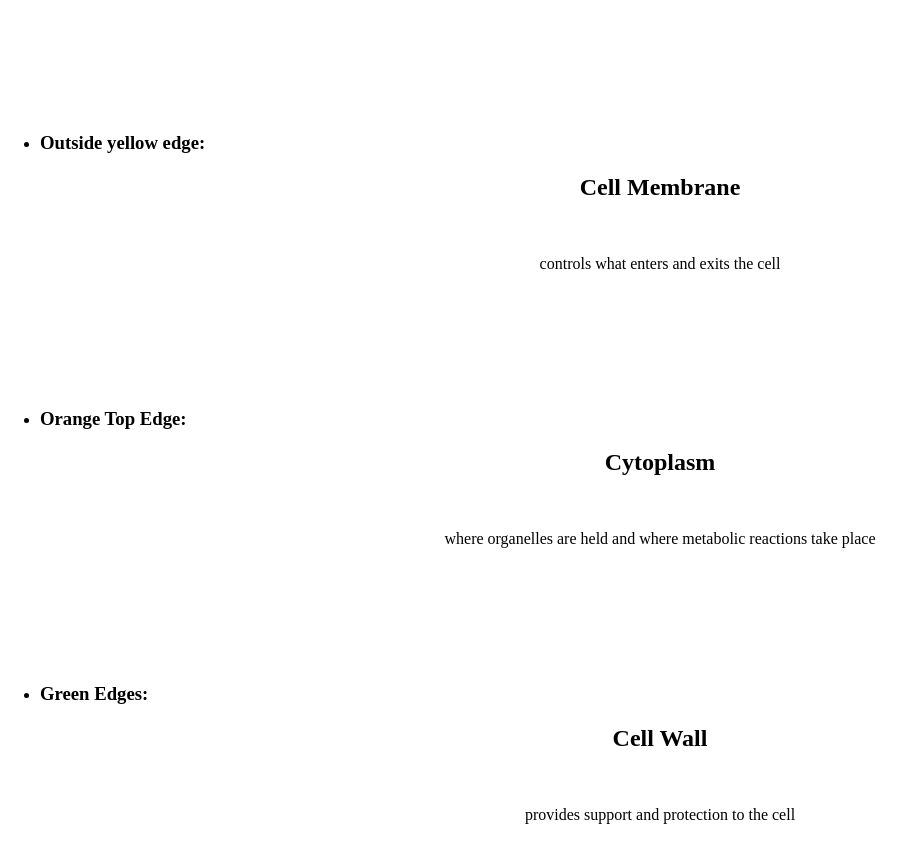
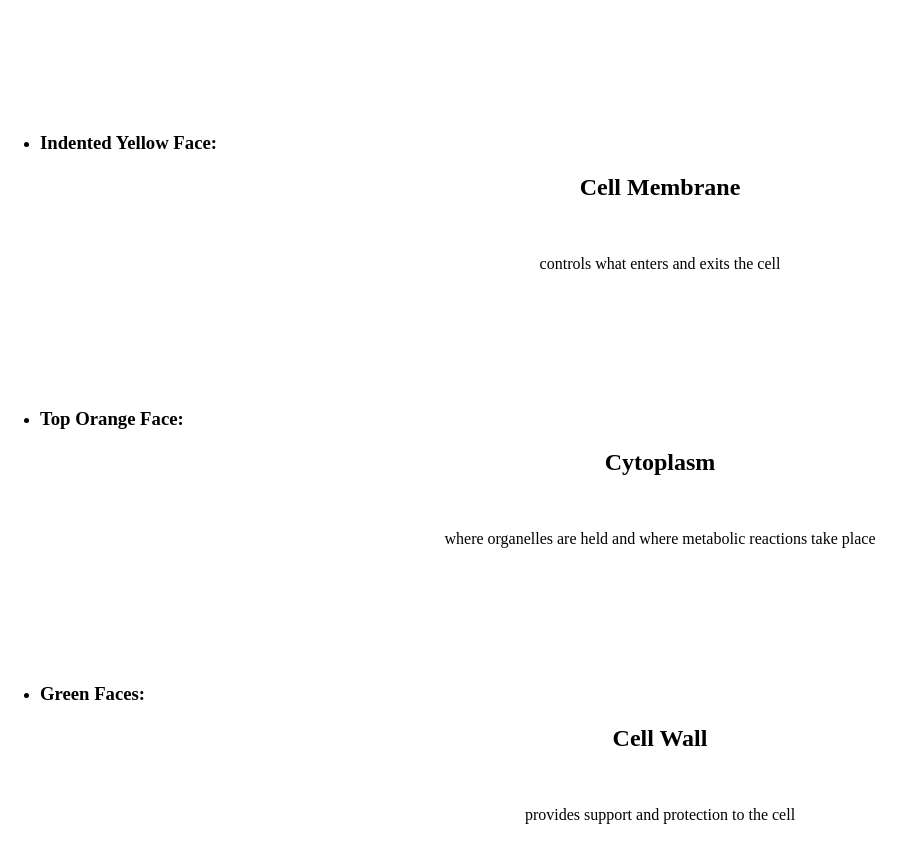
Before and after one commit to JakeSchool/3D-Cell, a plain HTML site: page index.html in a window 1280 px wide. Shown: the part 2323-3185 px from the top of the page, without its empty margins (0-914 px from the left). Drawn offline with nearby package versions, Linux system fonts and the light colour scheme.

Commit message:
Update index.html

```diff
--- a/index.html
+++ b/index.html
@@ -28,9 +28,9 @@
 			<li><img src="https://penguins904.github.io/3D-Cell/img/smooth-er.png", width="80", height="80"><h2 class = "center">Smooth Er</h2><br /> <p class = "center">performs lipid synthesis</p></li>
 			<li><img src="https://penguins904.github.io/3D-Cell/img/vacuole.png", width="80", height="80"><h2 class = "center">Vacuole</h2><br /> <p class = "center">storage system</p></li>
 			<li><img src="https://penguins904.github.io/3D-Cell/img/ribosome.png", width="80", height="80"><h2 class = "center">Ribosome</h2><br /> <p class = "center"> creates proteins</p></li>
-	    		<li> <h3>Outside yellow edge:</h3><h2 class = "center">Cell Membrane</h2><br /> <p class = "center">controls what enters and exits the cell</p></li>
-	    		<li><h3>Orange Top Edge:</h3><h2 class = "center">Cytoplasm</h2><br /> <p class = "center">where organelles are held and where metabolic reactions take place</p></li>
-	    		<li><h3>Green Edges:<h2 class = "center">Cell Wall</h2><br /> <p class = "center">provides support and protection to the cell</p></li>
+	    		<li> <h3>Indented Yellow Face:</h3><h2 class = "center">Cell Membrane</h2><br /> <p class = "center">controls what enters and exits the cell</p></li>
+	    		<li><h3>Top Orange Face:</h3><h2 class = "center">Cytoplasm</h2><br /> <p class = "center">where organelles are held and where metabolic reactions take place</p></li>
+	    		<li><h3>Green Faces:<h2 class = "center">Cell Wall</h2><br /> <p class = "center">provides support and protection to the cell</p></li>
 	    		<li><h3>Red Sphere:</h3><h2 class = "center">Lysosome</h2><br /> <p class = "center">breaks down substances in the cell</p></li>
 	    		<li><h3>Outer Blue Sphere:</h3><h2 class = "center">Nucleus</h2><br /> <p class = "center">controls the cell</p></li>
 	    <li><h3>Inner Blue Sphere:</h3><h2 class = "center">Nucleous</h2><br /> <p class = "center">creates ribosomes</p></li>
```
